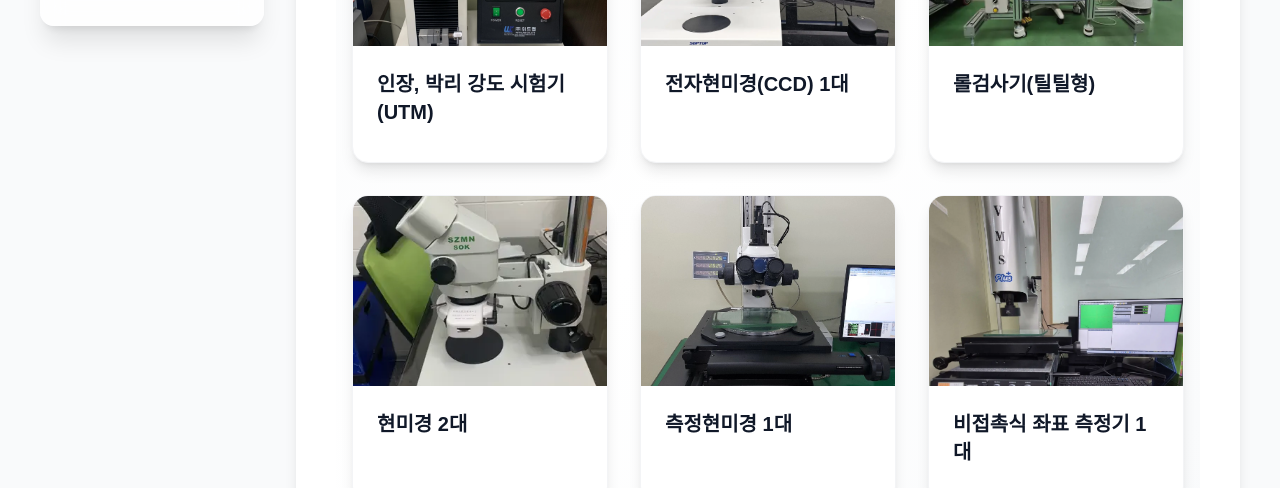
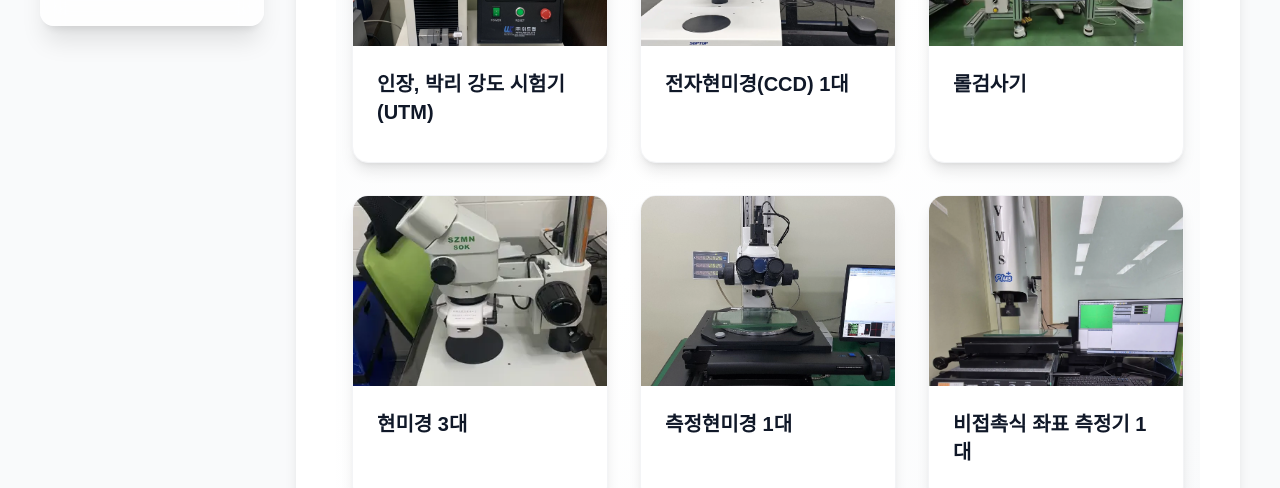
Before and after one commit to kdsolution3744/kdsolution-web, a Next.js app: page /facilities/measurement in a window 1280 px wide. Shown: the part 806-1294 px from the top of the page. Built offline with nearby package versions, Linux system fonts and the light colour scheme; a web font is replaced by a local one.

Commit message:
chore : 측정장비 이름 수정

```diff
--- a/src/constants/measureList.ts
+++ b/src/constants/measureList.ts
@@ -16,11 +16,11 @@ export const MEASURE_LIST: ImgSource[] = [
     imageList: [CCD],
   },
   {
-    title: "롤검사기(틸틸형)",
+    title: "롤검사기",
     imageList: [roll],
   },
   {
-    title: "현미경 2대",
+    title: "현미경 3대",
     imageList: [scope],
   },
   {
```
